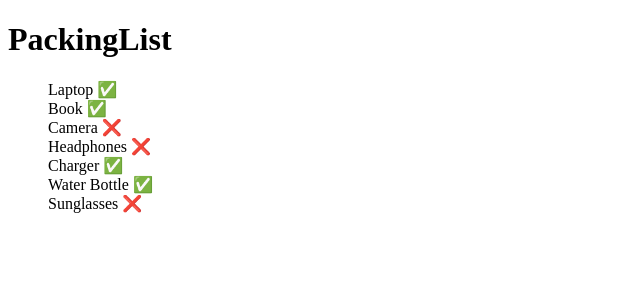
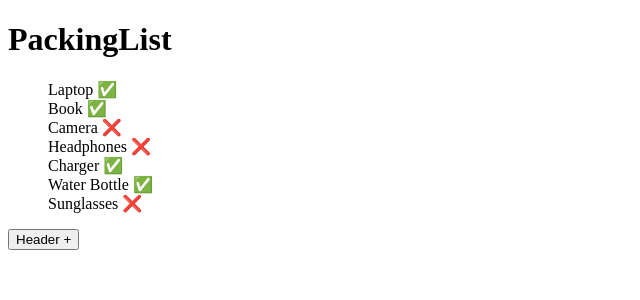
Before and after one commit to nazrulislambhat/react, a React (Vite) app: page / in a window 1280 px wide. Shown: the top 300 px of the page, without its empty margins (0-640 px from the left). Built offline with nearby package versions, Linux system fonts and the light colour scheme.

Commit message:
Some Changes

```diff
--- /dev/null
+++ b/components/Accordion.jsx
@@ -0,0 +1,15 @@
+import useToggle from '../hooks/useToggle';
+
+const Accordion = () => {
+  const { status: expanded, toggleStatus: toggleExpanded } = useToggle();
+
+  return (
+    <div>
+      <button onClick={toggleExpanded}>
+        Header <span>{expanded ? '-' : '+'}</span>
+      </button>
+      {expanded && <div>Some Expanded Content</div>}
+    </div>
+  );
+};
+export default Accordion;
--- /dev/null
+++ b/hooks/useToggle.jsx
@@ -0,0 +1,18 @@
+import { useState, useCallback, useMemo } from 'react';
+
+const useToggle = () => {
+  const [status, setStatus] = useState(false);
+  const toggleStatus = useCallback(() => {
+    setStatus((prevStatus) => !prevStatus);
+  }, []);
+
+  const values = useMemo(
+    () => ({
+      status,
+      toggleStatus,
+    }),
+    [status, toggleStatus]
+  );
+  return values;
+};
+export default useToggle;
--- a/src/App.jsx
+++ b/src/App.jsx
@@ -2,10 +2,12 @@ import Greeting from '../components/Greeting';
 import Parent from '../components/Parent';
 import PackingList from '../components/PackingList';
 import './App.css';
+import Accordion from '../components/Accordion';
 function App() {
   return (
     <>
       <PackingList />
+      <Accordion />
     </>
   );
 }
```
